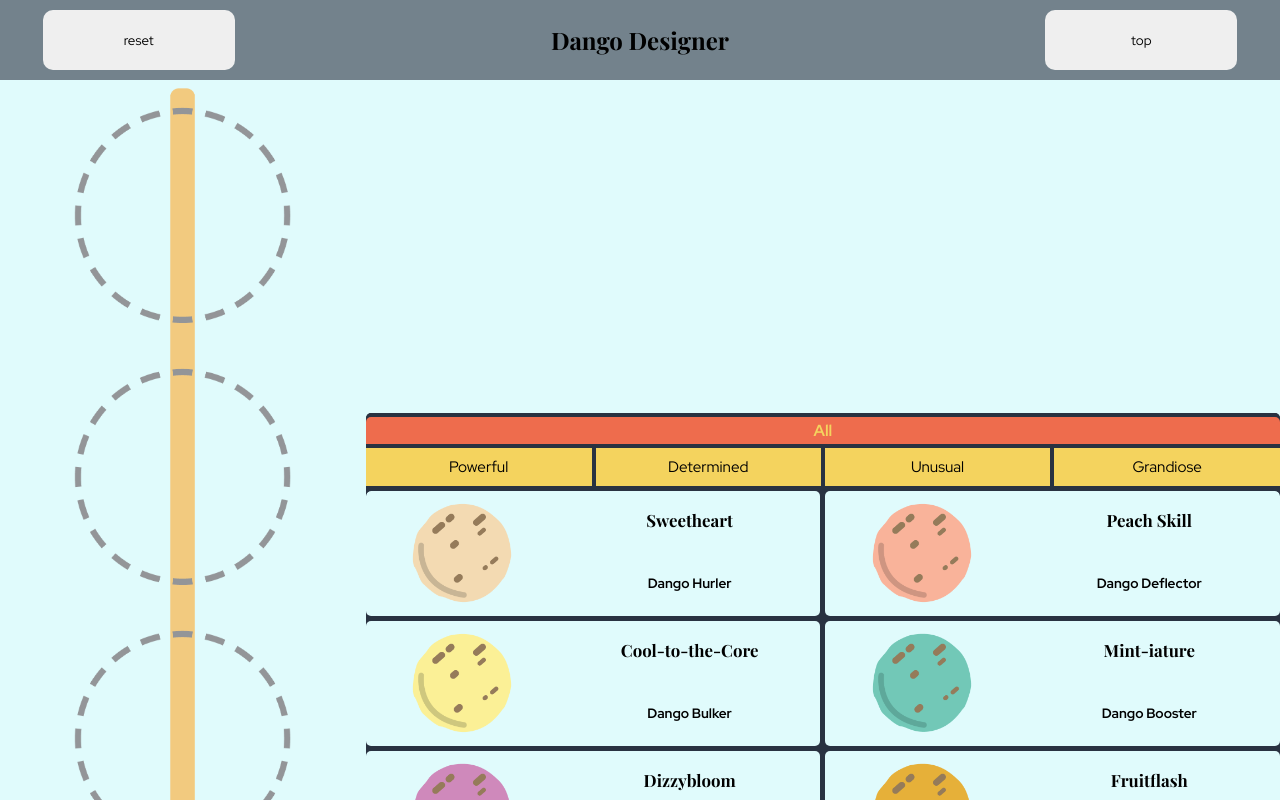
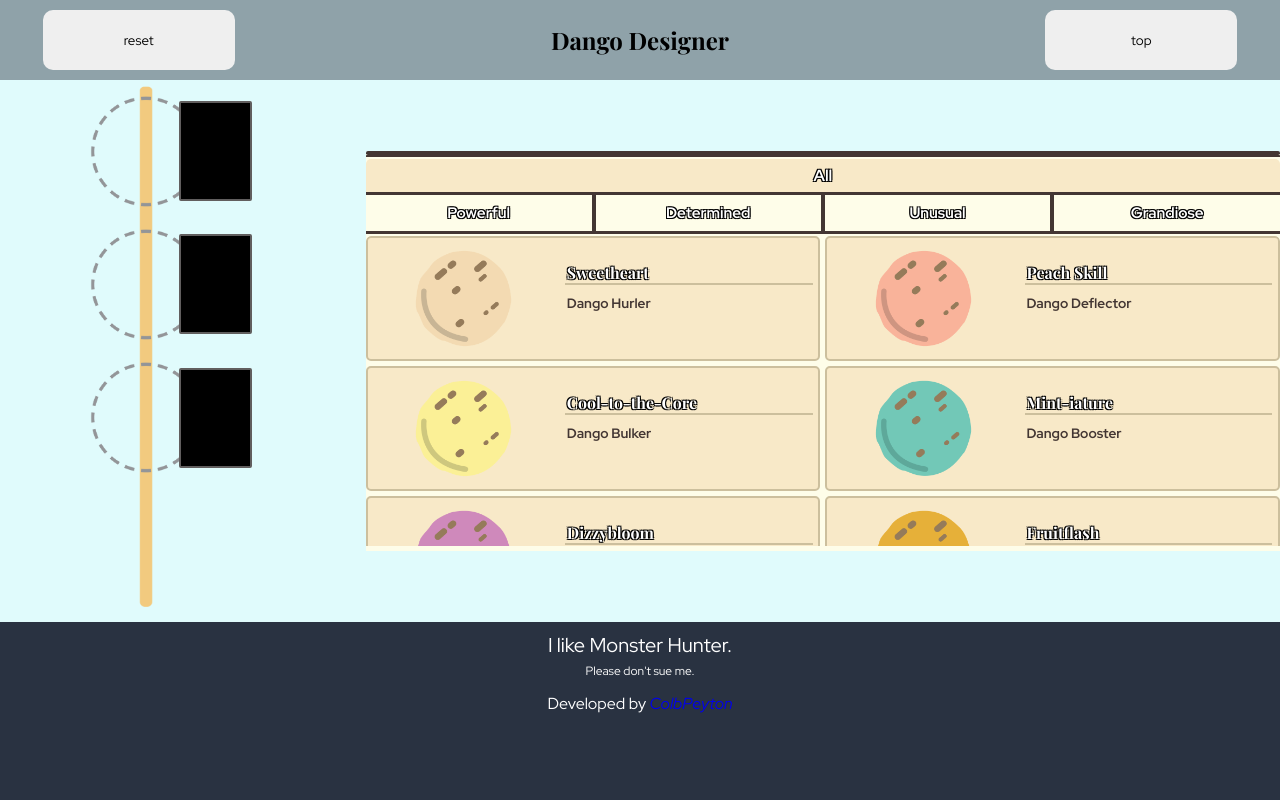
Before and after one commit to ColbPeyton/design-dango, a React (Create React App) app: page / in a window 1280 px wide. Shown: the top 800 px of the page. Built offline with nearby package versions, Linux system fonts and the light colour scheme; a web font is replaced by a local one.

Commit message:
add new colors to color file. add text-shadow to font file. update styling to include the added colors

```diff
--- a/src/components/DangoEffect.tsx
+++ b/src/components/DangoEffect.tsx
@@ -1,4 +1,5 @@
 import React from 'react';
+import '../styles/DangoEffect.scss';
 
 interface DangoEffectsProps{
     name?: string;
--- a/src/components/DangoStick.tsx
+++ b/src/components/DangoStick.tsx
@@ -63,6 +63,9 @@ export const DangoStick = ():JSX.Element => {
                     <div className='stick'>
                         <img src={stick[3].default} alt='dango stick' />
                     </div>
+                    <div className='effect'>
+                        <div></div>
+                    </div>
                 </div>
             </div>
         )
--- a/src/styles/Dango.scss
+++ b/src/styles/Dango.scss
@@ -1,5 +1,5 @@
 @import './colors';
-
+@import './font';
 .container-dango{
     width: 100%;
     height: 100%;
@@ -7,11 +7,13 @@
     display: flex;
     justify-content: space-around;
     align-items: center;
-    background: $background-light;
+    background: $background-dango;
+    border: 2px solid $border-dango;
     border-radius: 5px;
 
     &.active{
         position: relative;
+        border: 2px solid $border-gold;
         &::before{
             content: '';
             position: absolute;
@@ -21,6 +23,8 @@
             height: 100%;
             background: $background-overlay;
             z-index: 5;
+            border-radius: 5px;
+
 
         }
     }
@@ -47,21 +51,33 @@
         align-items: center;
         flex-direction: column;
         .name{
-            width: 95%;
-            height: 45%;
-            font-size: 0.9rem;
+            width: 100%;
+            height: 35%;
+            font-size: 0.85rem;
             display: flex;
-            justify-content: center;
-            align-items: center;
+            justify-content: start;
+            align-items: flex-end;
+            border-bottom: 2px solid $border-dango;
+            text-align: left;
+            text-shadow: $shadow;
+            color: #fff;
+            h3{
+                margin-left: 2px;
+            }
         }
         .skill{
             height: 50%;
-            width: 90%;
+            width: 100%;
             display: flex;
-            justify-content: center;
-            align-items: center;
+            justify-content: flex-start;
+            align-items: flex-start;
             font-size: 0.85rem;
             font-weight: 700;
+            text-align: left;
+            color: $border-dango-selection;
+            p{
+                margin-left: 2px;
+            }
         }
     }
 }
--- /dev/null
+++ b/src/styles/DangoEffect.scss
@@ -0,0 +1,38 @@
+@import './colors';
+@import './font';
+
+.container-dango-effect{
+    width: 100%;
+    height: 100%;
+    background-color: $background-effect;
+    min-height: 100px;
+    display: flex;
+    justify-content: space-evenly;
+    align-items: center;
+    flex-direction: column;
+    border-radius: 2px;
+    font-size: 0.95rem;
+    border: 2px solid $border-light;
+
+    .top{
+        width: 90%;
+        height: 30%;
+        display: flex;
+        justify-content: start;
+        align-items: center;
+        color: #fff;
+        font-size: 0.85rem;
+        h3{
+            font-family: $text;
+
+        }
+    }
+    .bot{
+        width: 90%;
+        height: 60%;
+        display: flex;
+        justify-content: start;
+        align-items: flex-start;
+        color: $yellow;
+    }
+}
--- a/src/styles/DangoSelection.scss
+++ b/src/styles/DangoSelection.scss
@@ -1,11 +1,13 @@
 @import './colors';
+@import './font';
 .container-dango-selection{
-    background-color: $background-dark;
+    background-color: $background-dango-selection;
     width: 100%;
-    height: 390px;
+    height: 400px;
     overflow-x:hidden;
-    border-top-left-radius: 5px;
-    border-top-right-radius: 5px;
+    border-top-left-radius: 2px;
+    border-top-right-radius: 2px;
+    border-top: 3px solid $border-dango-selection;
     .container-catagories{
         width: 100%;
         height: 20%;
@@ -17,7 +19,7 @@
         overflow-x: auto;
         .top{
             width: 100%;
-            height: 40%;
+            height: 45%;
             display: flex;
             justify-content: center;
             align-items: center;
@@ -27,7 +29,7 @@
                 font-size: 1rem;
                 border-top-left-radius: 5px;
                 border-top-right-radius: 5px;
-                border-bottom: 4px solid $background-dark;
+                border-bottom: 3px solid $border-dango-selection;
             }
         }
 
@@ -40,9 +42,9 @@
             .catagory-btn{
                 width: 100%;
                 height: 100%;
-                border: 2px solid $background-dark;
-                border-bottom: 1px solid $background-dark;
+                border: 2px solid $border-dango-selection;
                 border-top: none;
+                border-bottom: 3px solid $border-dango-selection;
                 &.first{
                     border-left: none;
                 }
@@ -53,11 +55,12 @@
         }
         .catagory-btn{
             font-size: 0.95rem;
-            background-color: $yellow;
+            background-color: $background-dango-selection;
+            color: #fff;
+            text-shadow: $shadow;
+            font-weight: 600;
             &.active{
-                background-color: $orange;
-                color: $yellow;
-                font-weight: 600;
+                background-color: $background-dango;
             }
         }
     }
--- a/src/styles/DangoStick.scss
+++ b/src/styles/DangoStick.scss
@@ -1,3 +1,4 @@
+@import './colors';
 .container-dango-stick{
     height: 100%;
     width: 100%;
@@ -5,18 +6,34 @@
     justify-content: center;
     align-items: center;
     flex-direction: column;
-    .stick{
+
+    .container-stick-section{
         width: 100%;
         height: 100%;
         display: flex;
         justify-content: center;
         align-items: center;
+        .stick{
+            width: 45%;
+            height: 100%;
+            display: flex;
+            justify-content: center;
+            align-items: center;
 
-        img{
-            max-width: 140px;
-            max-height: 140px;
+            img{
+                max-width: 140px;
+                max-height: 140px;
+            }
+        }
+        .effect{
+            width: 50%;
+            height: 100%;
+            display: flex;
+            justify-content: center;
+            align-items: center;
         }
     }
+
 
     .dango{
         width: auto;
--- a/src/styles/_colors.scss
+++ b/src/styles/_colors.scss
@@ -1,6 +1,15 @@
 $background-dark: #293241;
-$background-overlay: #29324198;
+$background-overlay: #29324171;
 $orange: #EE6C4D;
 $background-light: #E0FBFC;
 $yellow: #F4D35E;
-$background-blue: #3d5a80;
+$background-navy: #101a3d;
+$background-stick: rgba(0, 0, 0, 0.521);
+$background-effect: rgb(0, 0, 0);
+$border-yellow: yellow;
+$border-light: rgb(97, 94, 94);
+$border-gold: #fae8ae;
+$border-dango: #ccbf9d;
+$background-dango: #f8e9c8;
+$background-dango-selection: #fefde9;
+$border-dango-selection: #433633;
--- a/src/styles/_font.scss
+++ b/src/styles/_font.scss
@@ -3,3 +3,9 @@
 
 $title: 'Playfair Display', serif;
 $text: 'Red Hat Display', sans-serif;
+
+$shadow:
+-1px -1px 0 #000,
+1px -1px 0 #000,
+-1px 1px 0 #000,
+1px 1px 0 #000;
```
